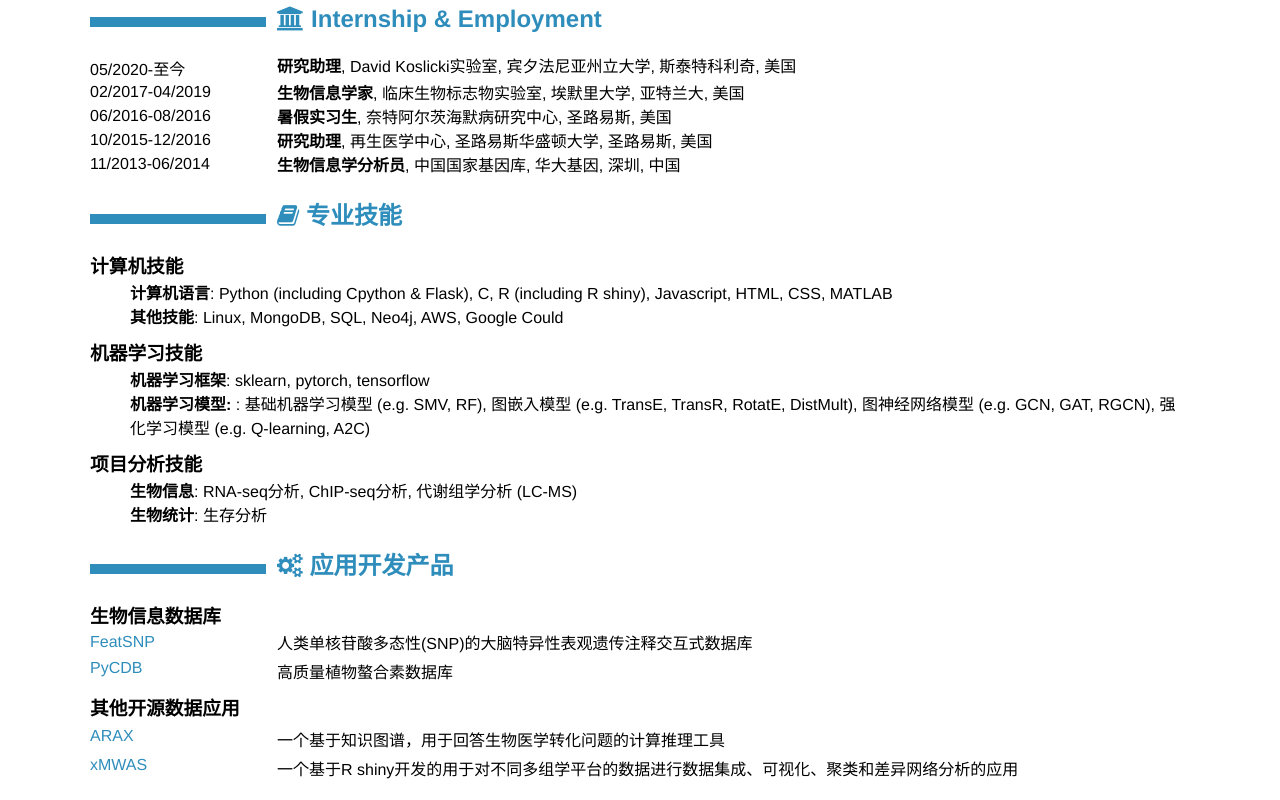
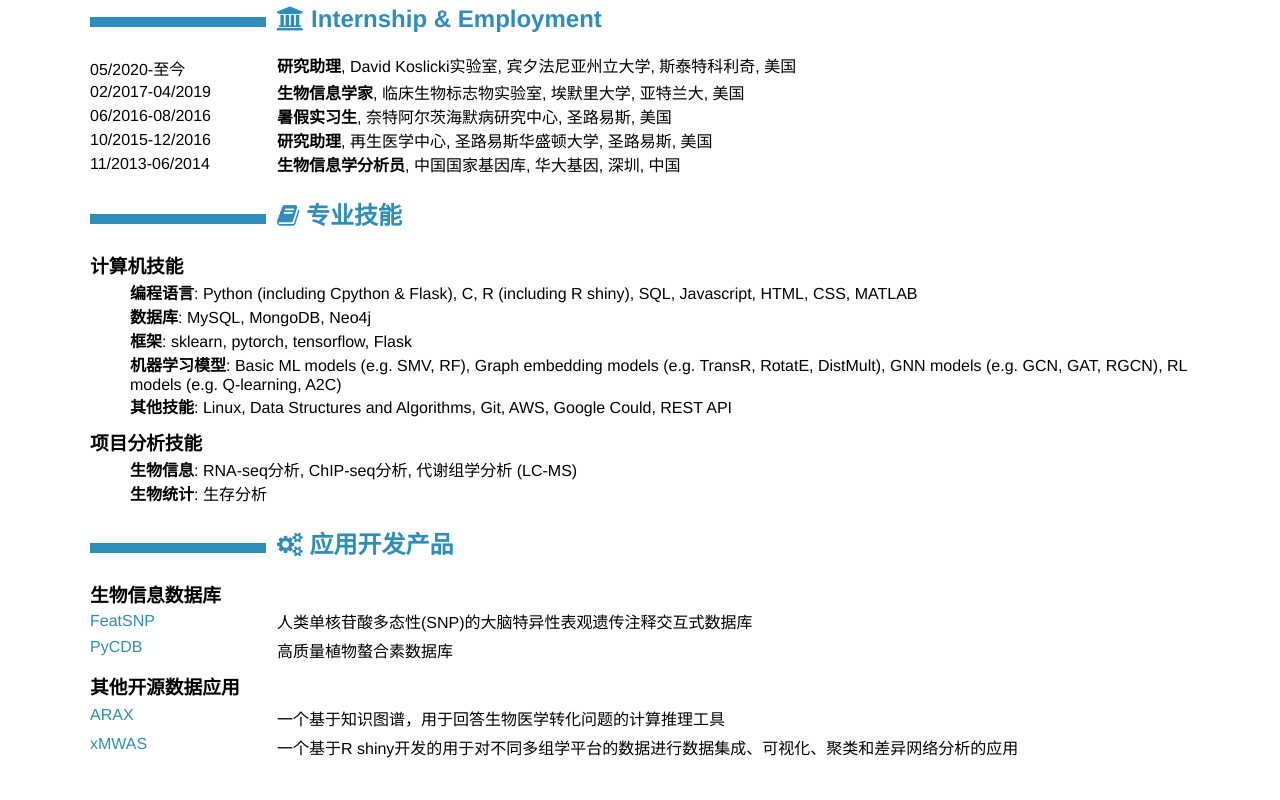
Before and after one commit to chunyuma/chunyuma.github.io, a website: page resume/cv_chinese.html in a window 1280 px wide. Shown: the part 1912-2712 px from the top of the page. After the commit the page ends 2691 px from the top, so only its background shows below. Drawn offline with Linux system fonts and the light colour scheme; a web font is replaced by a local one.

Commit message:
Update cv_chinese.html

```diff
--- a/resume/cv_chinese.html
+++ b/resume/cv_chinese.html
@@ -299,15 +299,11 @@
         <div class='block1'>
             <h3>计算机技能</h3>
             <ul>
-                <p><strong>计算机语言</strong>: Python (including Cpython & Flask), C, R (including R shiny), Javascript, HTML, CSS, MATLAB</p>
-                <p><strong>其他技能</strong>: Linux, MongoDB, SQL, Neo4j, AWS, Google Could</p>
-            </ul>
-        </div>
-        <div class='block1'>
-            <h3>机器学习技能</h3>
-            <ul>
-                <p><strong>机器学习框架</strong>: sklearn, pytorch, tensorflow</p>
-                <p><strong>机器学习模型: </strong>: 基础机器学习模型 (e.g. SMV, RF), 图嵌入模型 (e.g. TransE, TransR, RotatE, DistMult), 图神经网络模型 (e.g. GCN, GAT, RGCN), 强化学习模型 (e.g. Q-learning, A2C) </p>
+                <p><strong>编程语言</strong>: Python (including Cpython & Flask), C, R (including R shiny), SQL, Javascript, HTML, CSS, MATLAB</p>
+                <p><strong>数据库</strong>: MySQL, MongoDB, Neo4j</p>
+                <p><strong>框架</strong>: sklearn, pytorch, tensorflow, Flask</p>
+                <p><strong>机器学习模型</strong>: Basic ML models (e.g. SMV, RF), Graph embedding models (e.g. TransR, RotatE, DistMult), GNN models (e.g. GCN, GAT, RGCN), RL models (e.g. Q-learning, A2C)</p>
+                <p><strong>其他技能</strong>: Linux, Data Structures and Algorithms, Git, AWS, Google Could, REST API</p>
             </ul>
         </div>
         <div class='block1'>
```
